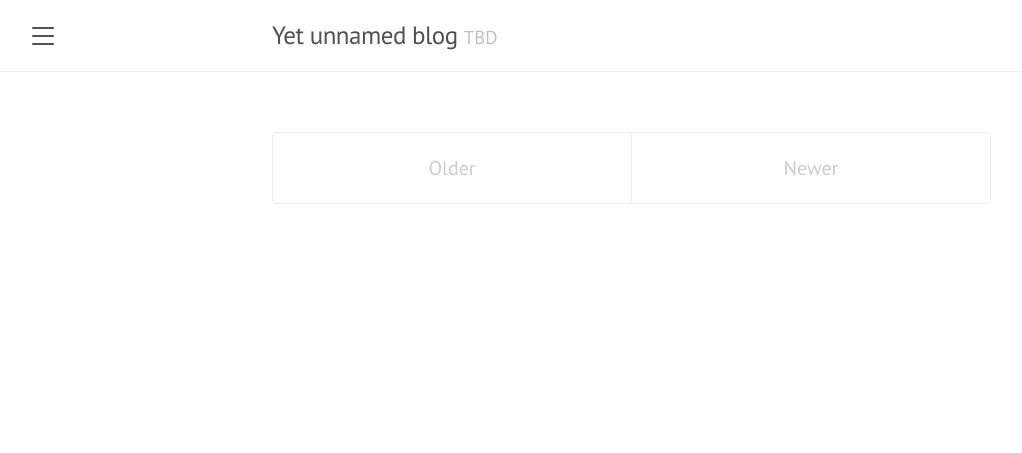
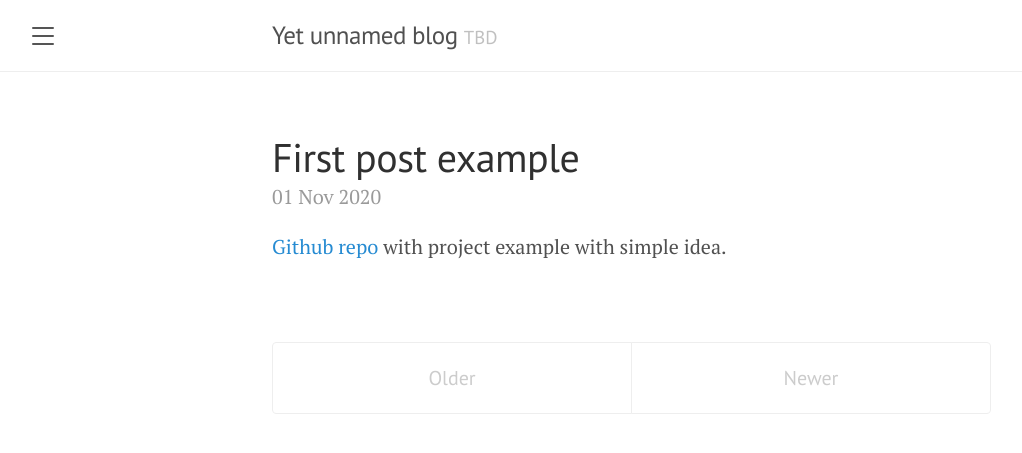
Before and after one commit to nonvisual/nonvisual.github.io, a Jekyll site: the page built from index.html, in a window 1280 px wide. Shown: the top 453 px of the page, without its empty margins (8-1030 px from the left). Built offline with Jekyll 4.4.1, drawn with Linux system fonts in a browser that asks for light colours; the list of posts is cut into pages by our own code.

Commit message:
Added first post

```diff
--- a/_config.yml
+++ b/_config.yml
@@ -2,7 +2,6 @@
 title:               Yet unnamed blog
 tagline:             'TBD'
 description:         'A technical blog focusing on Operations Research and Machine Learning topics'
-url:                 http://nonvisual.github.io
 baseurl:             ''
 paginate:            5
 permalink:           pretty
--- /dev/null
+++ b/_posts/2020-11-01-first-timer.md
@@ -0,0 +1,6 @@
+---
+layout: post
+title: First post example
+---
+
+[Github repo](https://github.com/nonvisual/budget_optimization) with project example with simple idea.
```
Also changed, not shown: Gemfile.lock (deleted), 1 other file.
